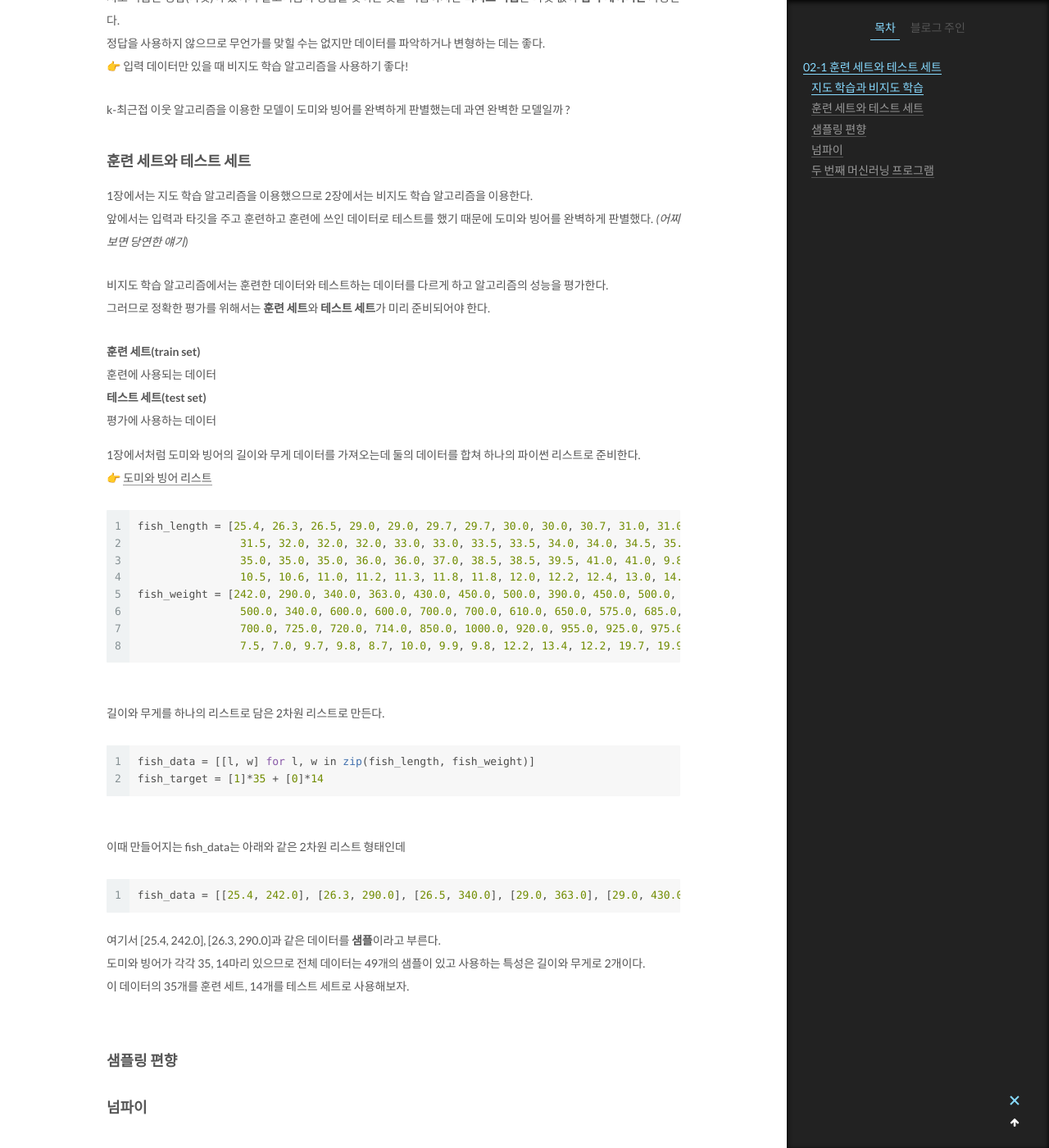
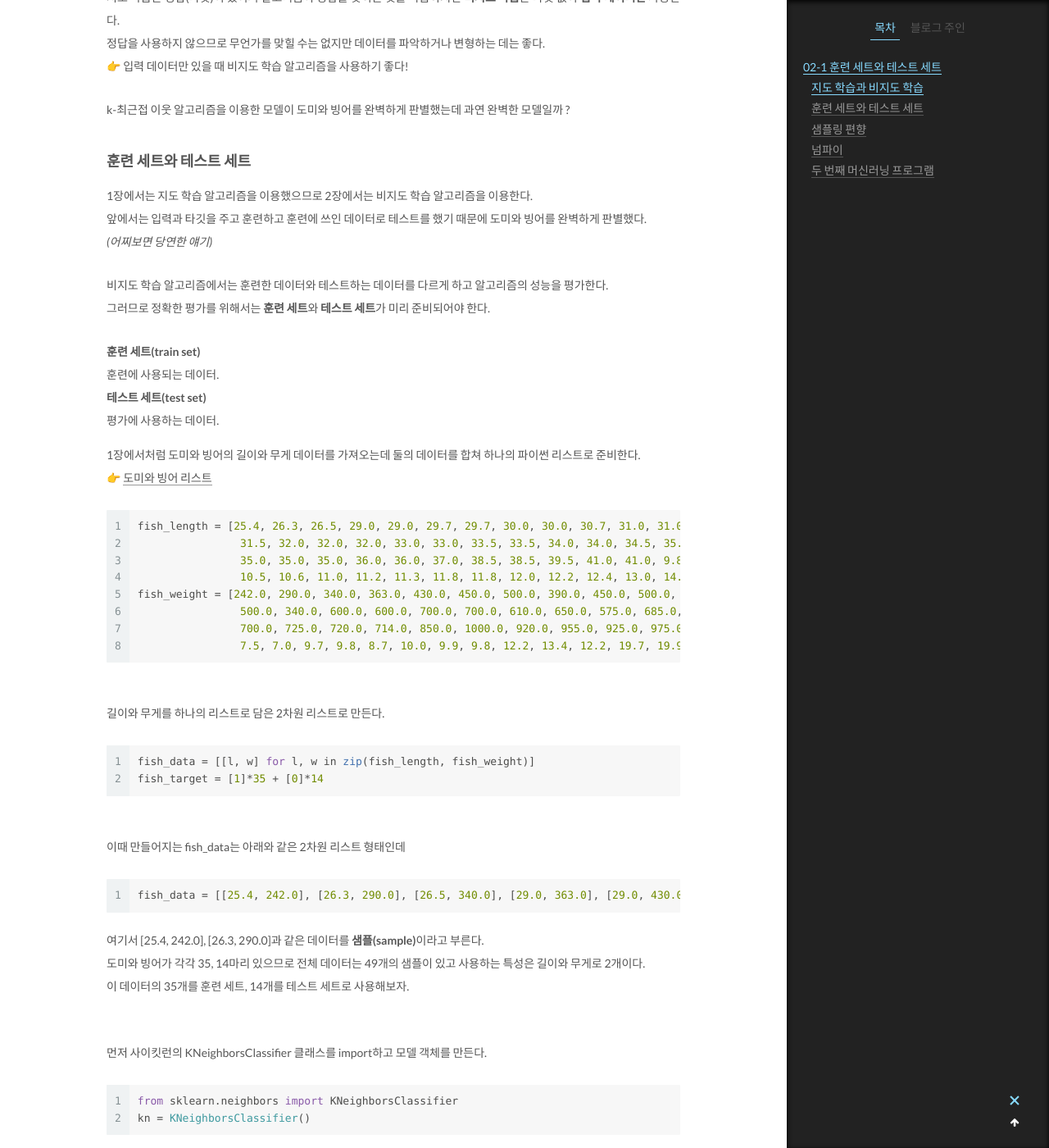
Before and after one commit to kimmin233/kimmin233.github.io, a Jekyll site: the page built from _posts/2021-06-01-AI-ch02.md, in a window 1280 px wide and 1400 px high, scrolled down 767 px. Shown: the whole window at 82% size. Built offline with Jekyll 4.4.1, drawn with Linux system fonts in a browser that asks for light colours.

Commit message:
Update 2021-06-01-AI-ch02.md

````diff
--- a/_posts/2021-06-01-AI-ch02.md
+++ b/_posts/2021-06-01-AI-ch02.md
@@ -24,17 +24,17 @@ k-최근접 이웃 알고리즘을 이용한 모델이 도미와 빙어를 완
 ### 훈련 세트와 테스트 세트
 
 1장에서는 지도 학습 알고리즘을 이용했으므로 2장에서는 비지도 학습 알고리즘을 이용한다. <br>
-앞에서는 입력과 타깃을 주고 훈련하고 훈련에 쓰인 데이터로 테스트를 했기 때문에 도미와 빙어를 완벽하게 판별했다. *(어찌보면 당연한 얘기)* <br>
+앞에서는 입력과 타깃을 주고 훈련하고 훈련에 쓰인 데이터로 테스트를 했기 때문에 도미와 빙어를 완벽하게 판별했다.<br>
+*(어찌보면 당연한 얘기)* <br>
 
 비지도 학습 알고리즘에서는 훈련한 데이터와 테스트하는 데이터를 다르게 하고 알고리즘의 성능을 평가한다. <br>
 그러므로 정확한 평가를 위해서는 **훈련 세트**와 **테스트 세트**가 미리 준비되어야 한다. <br>
 
 훈련 세트(train set)
- : 훈련에 사용되는 데이터
-<br>
+ : 훈련에 사용되는 데이터. <br>
 
 테스트 세트(test set)
- : 평가에 사용하는 데이터
+ : 평가에 사용하는 데이터.
 
 1장에서처럼 도미와 빙어의 길이와 무게 데이터를 가져오는데 둘의 데이터를 합쳐 하나의 파이썬 리스트로 준비한다. <br>
 👉 [도미와 빙어 리스트](https://gist.github.com/rickiepark/b37d04a95a42ef6757e4a99214d61697)
@@ -60,9 +60,17 @@ fish_target = [1]*35 + [0]*14
 ```python
 fish_data = [[25.4, 242.0], [26.3, 290.0], [26.5, 340.0], [29.0, 363.0], [29.0, 430.0], [29.7, 450.0], [29.7, 500.0], [30.0, 390.0], [30.0, 450.0], [30.7, 500.0], [31.0, 475.0], [31.0, 500.0], [31.5, 500.0], [32.0, 340.0], [32.0, 600.0], [32.0, 600.0], [33.0, 700.0], [33.0, 700.0], [33.5, 610.0], [33.5, 650.0], [34.0, 575.0], [34.0, 685.0], [34.5, 620.0], [35.0, 680.0], [35.0, 700.0], [35.0, 725.0], [35.0, 720.0], [36.0, 714.0], [36.0, 850.0], [37.0, 1000.0], [38.5, 920.0], [38.5, 955.0], [39.5, 925.0], [41.0, 975.0], [41.0, 950.0], [9.8, 6.7], [10.5, 7.5], [10.6, 7.0], [11.0, 9.7], [11.2, 9.8], [11.3, 8.7], [11.8, 10.0], [11.8, 9.9], [12.0, 9.8], [12.2, 12.2], [12.4, 13.4], [13.0, 12.2], [14.3, 19.7], [15.0, 19.9]]
 ```
-여기서 [25.4, 242.0], [26.3, 290.0]과 같은 데이터를 **샘플**이라고 부른다. <br>
+여기서 [25.4, 242.0], [26.3, 290.0]과 같은 데이터를 **샘플(sample)**이라고 부른다. <br>
 도미와 빙어가 각각 35, 14마리 있으므로 전체 데이터는 49개의 샘플이 있고 사용하는 특성은 길이와 무게로 2개이다. <br>
 이 데이터의 35개를 훈련 세트, 14개를 테스트 세트로 사용해보자.<br><br>
+
+먼저 사이킷런의 KNeighborsClassifier 클래스를 import하고 모델 객체를 만든다.<br>
+```python
+from sklearn.neighbors import KNeighborsClassifier
+kn = KNeighborsClassifier()
+```
+<br>
+그리고 전체 데이터에서
 
 
 ### 샘플링 편향
````
